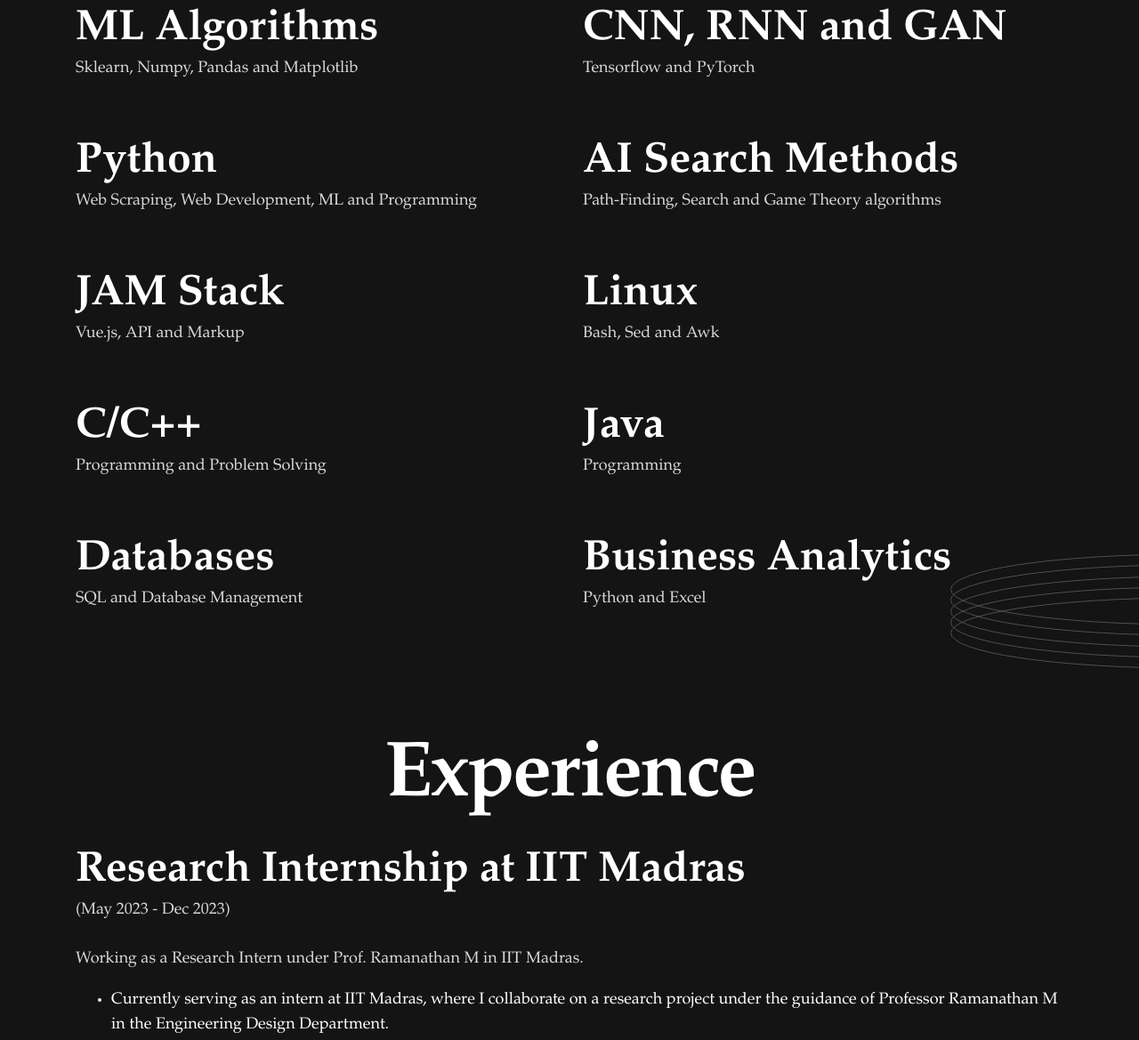
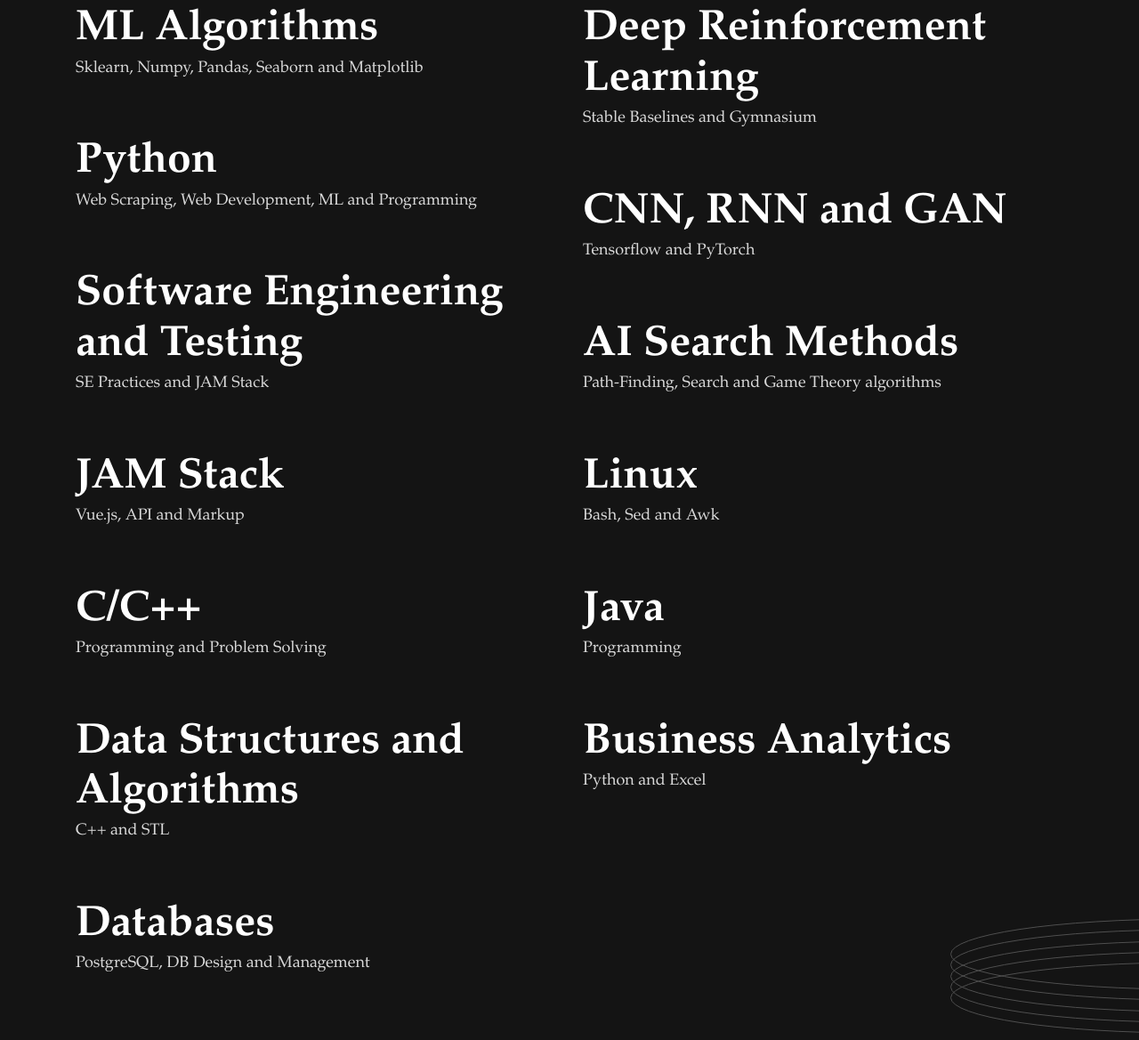
Before and after one commit to VIROOPAKSHC/BlackMoonbear-Portfolio, a plain HTML site: page index.html in a window 1280 px wide. Shown: the part 1240-2409 px from the top of the page at 89% size. Drawn offline with Linux system fonts and the light colour scheme.

```diff
--- a/index.html
+++ b/index.html
@@ -107,7 +107,7 @@
                 meet you! I'm <span>Chekuri Viroopaksh</span>.
               </h1>
               <p class="hero__description">
-                Deep Learning and AI Algorithms enthusiast | MS CS UCSD | BTech MME IIT Madras | BS in Data Science and Applications
+                Deep Learning and Artificial Intelligence Enthusiast | MS CS UC San Diego | BTech MME IIT Madras | BS in Data Science and Applications IIT Madras
               </p>
               <a href="#contact" class="hero__contact underline">Contact me</a>
             </div>
@@ -126,30 +126,50 @@
          <div class="skills__category fluent" style="align-items: center;">
             <h3 class="skills__title" style="text-align: center;">Fluent</h3>
             <div class="skills__item">
-                <h4 class="skills__title">ML Algorithms</h4>
-                <p class="skills__description">Sklearn, Numpy, Pandas and Matplotlib</p>
-            </div>
+              <h4 class="skills__title">ML Algorithms</h4>
+              <p class="skills__description">Sklearn, Numpy, Pandas, Seaborn and Matplotlib</p>
+          </div>
+
+          <div class="skills__item">
+            <h4 class="skills__title">Python</h4>
+            <p class="skills__description">Web Scraping, Web Development, ML and Programming</p>
+        </div>
+
             <div class="skills__item">
-                <h4 class="skills__title">Python</h4>
-                <p class="skills__description">Web Scraping, Web Development, ML and Programming</p>
-            </div>
+              <h4 class="skills__title">Software Engineering and Testing</h4>
+              <p class="skills__description">SE Practices and JAM Stack</p>
+          </div>
+
+
             <div class="skills__item">
             <h4 class="skills__title">JAM Stack</h3>
             <p class="skills__description">Vue.js, API and Markup</p>
           </div>
+
           <div class="skills__item">
             <h4 class="skills__title">C/C++</h3>
             <p class="skills__description">Programming and Problem Solving</p>
           </div>
+
+          <div class="skills__item">
+            <h4 class="skills__title">Data Structures and Algorithms</h4>
+            <p class="skills__description">C++ and STL</p>
+        </div>
+
           <div class="skills__item">
             <h4 class="skills__title">Databases</h3>
-            <p class="skills__description">SQL and Database Management</p>
+            <p class="skills__description">PostgreSQL, DB Design and Management</p>
           </div>
 
         </div>
 
         <div class="skills__category intermediate" style="align-items: center;">
             <h3 class="skills__title" style="text-align: center;">Intermediate</h3>
+            <div class="skills__item">
+              <h4 class="skills__title">Deep Reinforcement Learning</h4>
+              <p class="skills__description">Stable Baselines and Gymnasium</p>
+          </div>
+
             <div class="skills__item">
                 <h4 class="skills__title">CNN, RNN and GAN</h4>
                 <p class="skills__description">Tensorflow and PyTorch</p>
```
